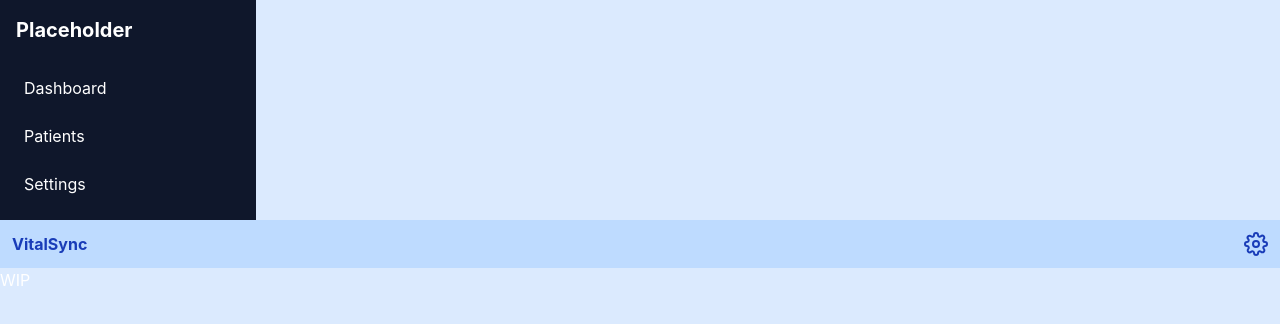
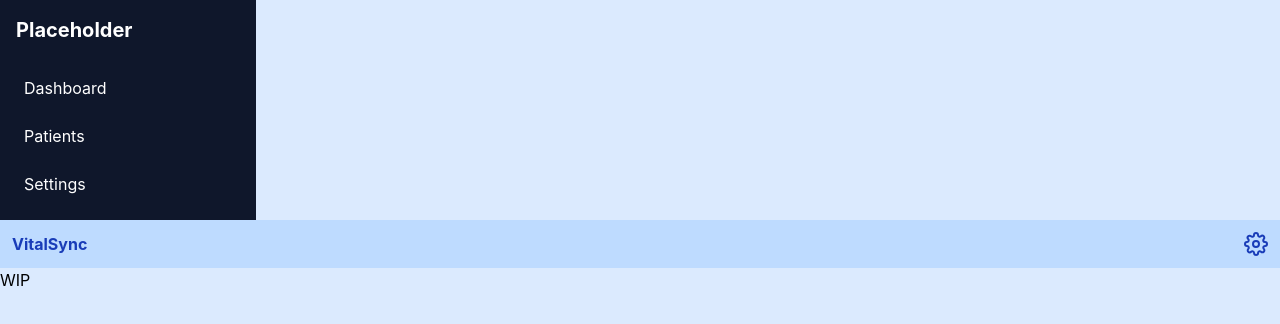
Before and after one commit to Leeous/react-ehr-platform, a React app: page /dashboard in a window 1280 px wide. Shown: the top 324 px of the page. Built offline with nearby package versions, Linux system fonts and the light colour scheme; the HTML template or start-up script is replaced by a standard one.

Commit message:
chore: remove placeholder css

```diff
--- a/src/App.css
+++ b/src/App.css
@@ -1,28 +1,7 @@
 @import 'tailwindcss';
 
-body {
+body, html {
   margin: 0;
-  color: #fff;
+  padding: 0;
   font-family: Inter, Avenir, Helvetica, Arial, sans-serif;
-  background-image: linear-gradient(to bottom, #020917, #101725);
 }
-
-.content {
-  display: flex;
-  min-height: 100vh;
-  line-height: 1.1;
-  text-align: center;
-  flex-direction: column;
-  justify-content: center;
-}
-
-.content h1 {
-  font-size: 3.6rem;
-  font-weight: 700;
-}
-
-.content p {
-  font-size: 1.2rem;
-  font-weight: 400;
-  opacity: 0.5;
-}
```
